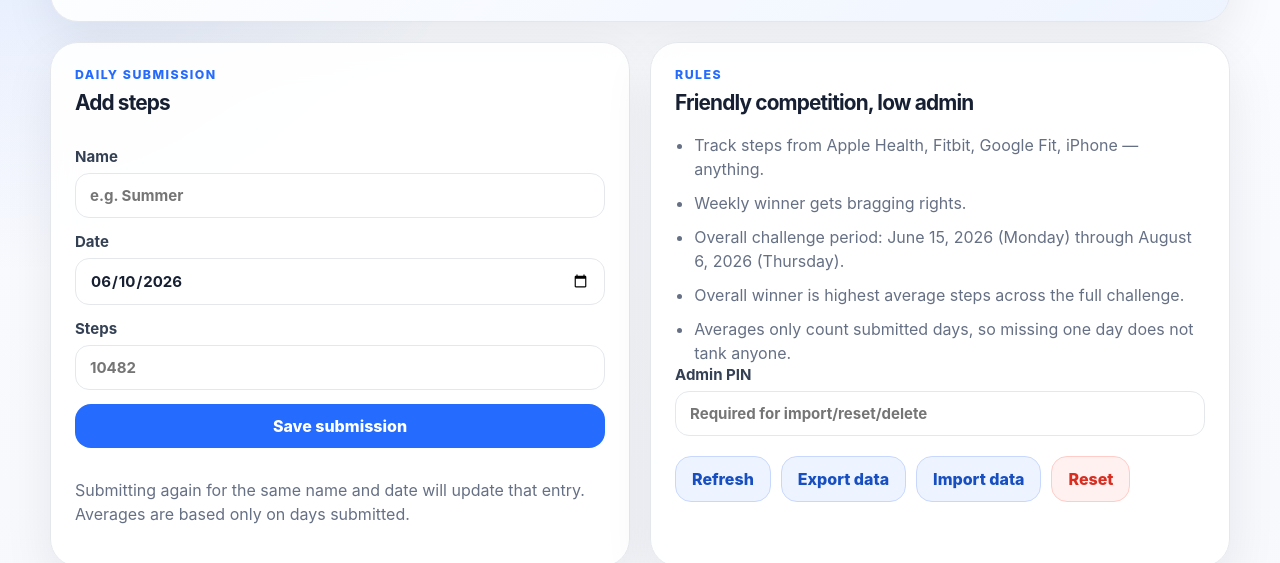
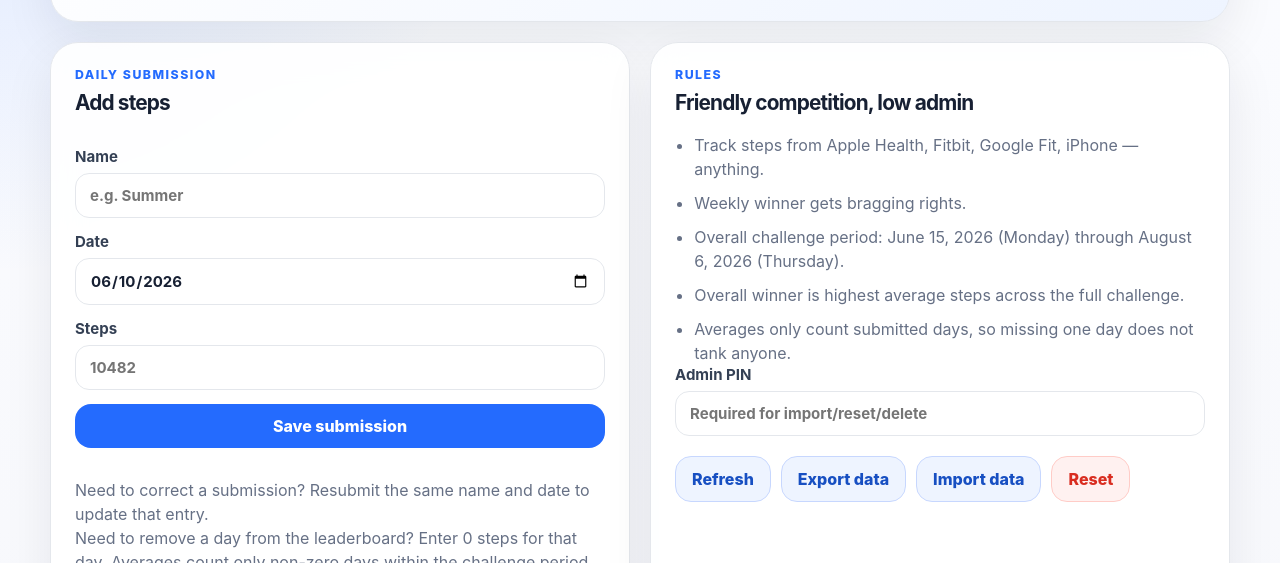
Before and after one commit to dobbyhai/topline-steps-challenge, a website: page apps-script/Index.html in a window 1280 px wide. Shown: the part 237-800 px from the top of the page. Drawn offline with Linux system fonts and the light colour scheme.

Commit message:
Clarify correction and zero-step removal instructions

```diff
--- a/apps-script/Index.html
+++ b/apps-script/Index.html
@@ -118,7 +118,7 @@
             <input id="stepsInput" name="steps" type="number" min="0" step="1" placeholder="10482" required />
           </label>
           <button type="submit">Save submission</button>
-          <p class="hint">Submitting again for the same name and date will update that entry. Averages are based only on days submitted.</p>
+          <p class="hint">Need to correct a submission? Resubmit the same name and date to update that entry.<br />Need to remove a day from the leaderboard? Enter 0 steps for that day. Averages count only non-zero days within the challenge period.</p>
         </form>
 
         <section class="card rules-card">
```
Also changed, not shown: index.html (+1 -1 lines), public-static/index.html (+1 -1 lines), static-index.html (+1 -1 lines).
